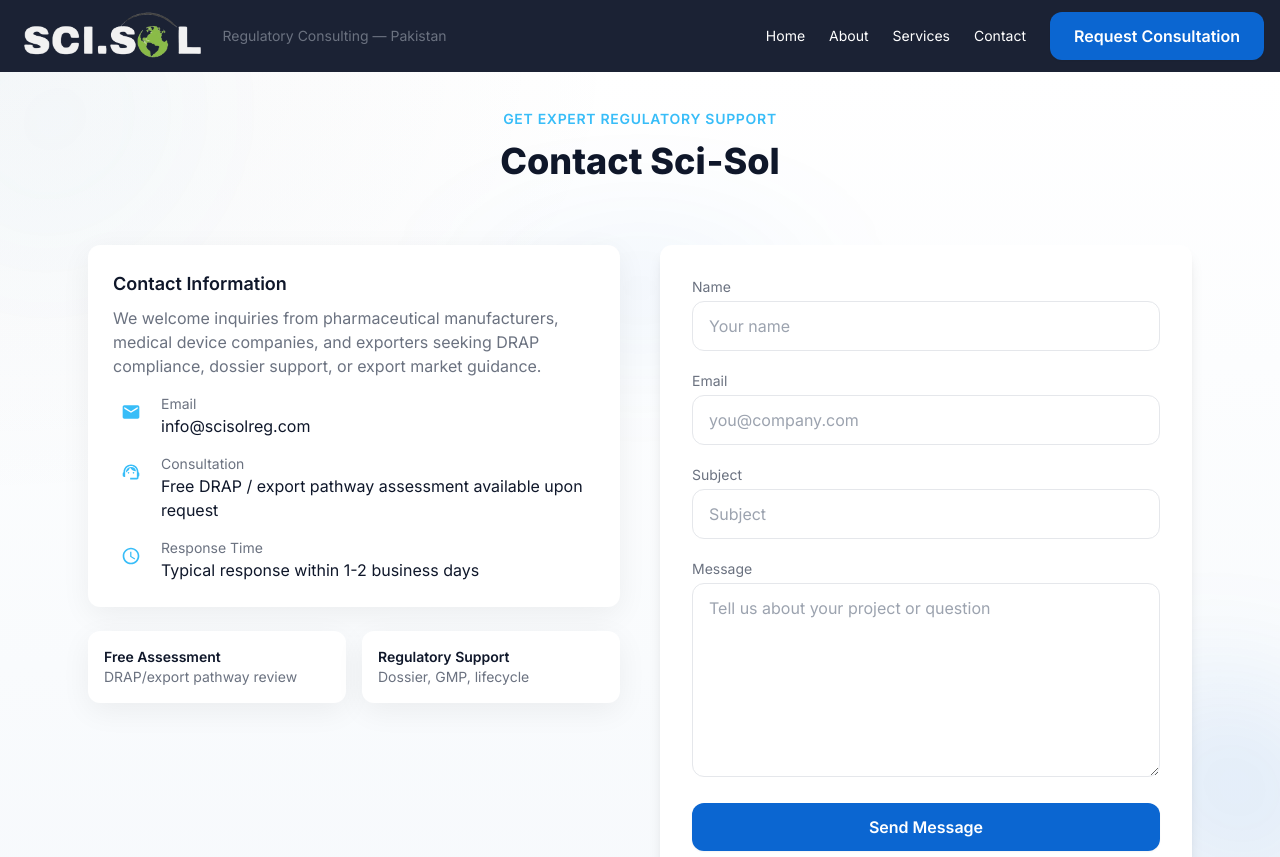
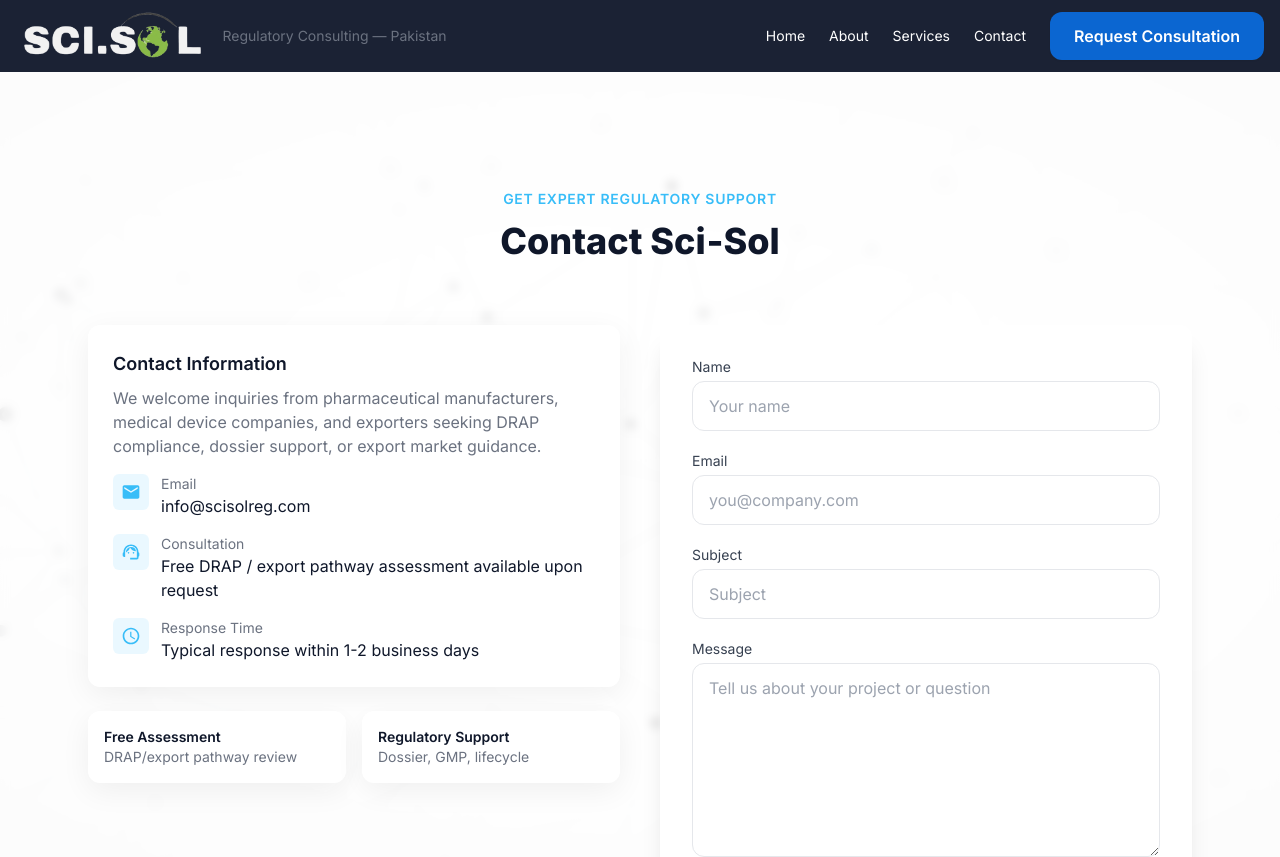
Before and after one commit to faizan-s17/scisol-website, a React (Vite) app: page /contact in a window 1280 px wide. Shown: the top 857 px of the page. Built offline with nearby package versions, Linux system fonts and the light colour scheme.

Commit message:
Add contactusbg.svg background to Contact page with parallax effect

```diff
--- a/src/components/sections/Contact.jsx
+++ b/src/components/sections/Contact.jsx
@@ -1,7 +1,6 @@
 import React, { useState } from 'react'
 import Container from '../ui/Container'
 import SectionTitle from '../ui/SectionTitle'
-import SectionBackground from '../ui/SectionBackground'
 import Button from '../ui/Button'
 import { MdEmail, MdSupportAgent, MdOutlineAccessTime } from 'react-icons/md'
 
@@ -50,7 +49,20 @@ Message: ${formData.message}`
   }
 
   return (
-    <SectionBackground id="main-content" variant="odd" className="pt-10 pb-20">
+    <section
+      id="main-content"
+      className="relative min-h-screen flex items-center py-20"
+      style={{
+        backgroundImage: "url('/contactusbg.svg')",
+        backgroundSize: 'cover',
+        backgroundPosition: 'center',
+        backgroundAttachment: 'fixed'
+      }}
+    >
+      {/* Overlay for better readability */}
+      <div className="absolute inset-0 bg-white/90 backdrop-blur-sm"></div>
+
+      <div className="relative z-10 pt-10 pb-20 w-full">
         <Container>
           <div className="text-center mb-16">
             <div className="text-sm font-semibold text-brand-cyan uppercase tracking-wider">GET EXPERT REGULATORY SUPPORT</div>
@@ -60,49 +72,49 @@ Message: ${formData.message}`
           <div className="grid grid-cols-1 lg:grid-cols-2 gap-10 max-w-6xl mx-auto">
             {/* Left: Contact Info */}
             <div>
-            <div className="card p-6 border border-white/10">
+              <div className="card p-6 border border-white/10 shadow-lg">
                 <h3 className="text-lg font-semibold text-navy mb-2">Contact Information</h3>
                 <p className="text-muted-slate mb-4">We welcome inquiries from pharmaceutical manufacturers, medical device companies, and exporters seeking DRAP compliance, dossier support, or export market guidance.</p>
 
                 <div className="space-y-4">
                   <div className="flex items-start gap-3">
-                  <div className="p-2 rounded-md bg-white/5 text-brand-cyan">
+                    <div className="p-2 rounded-md bg-brand-cyan/10 text-brand-cyan">
                       <MdEmail size={20} />
                     </div>
                     <div>
                       <p className="text-sm text-muted-slate font-medium">Email</p>
-                    <a href="mailto:info@scisolreg.com" className="text-navy hover:text-brand-cyan">info@scisolreg.com</a>
+                      <a href="mailto:info@scisolreg.com" className="text-navy hover:text-brand-cyan font-medium">info@scisolreg.com</a>
                     </div>
                   </div>
 
                   <div className="flex items-start gap-3">
-                  <div className="p-2 rounded-md bg-white/5 text-brand-cyan">
+                    <div className="p-2 rounded-md bg-brand-cyan/10 text-brand-cyan">
                       <MdSupportAgent size={20} />
                     </div>
                     <div>
                       <p className="text-sm text-muted-slate font-medium">Consultation</p>
-                    <p className="text-navy">Free DRAP / export pathway assessment available upon request</p>
+                      <p className="text-navy font-medium">Free DRAP / export pathway assessment available upon request</p>
                     </div>
                   </div>
 
                   <div className="flex items-start gap-3">
-                  <div className="p-2 rounded-md bg-white/5 text-brand-cyan">
+                    <div className="p-2 rounded-md bg-brand-cyan/10 text-brand-cyan">
                       <MdOutlineAccessTime size={20} />
                     </div>
                     <div>
                       <p className="text-sm text-muted-slate font-medium">Response Time</p>
-                    <p className="text-navy">Typical response within 1-2 business days</p>
+                      <p className="text-navy font-medium">Typical response within 1-2 business days</p>
                     </div>
                   </div>
                 </div>
               </div>
 
               <div className="mt-6 grid sm:grid-cols-2 gap-4">
-              <div className="card p-4">
+                <div className="card p-4 shadow-md">
                   <h4 className="text-sm font-semibold text-navy">Free Assessment</h4>
                   <p className="text-sm text-muted-slate">DRAP/export pathway review</p>
                 </div>
-              <div className="card p-4">
+                <div className="card p-4 shadow-md">
                   <h4 className="text-sm font-semibold text-navy">Regulatory Support</h4>
                   <p className="text-sm text-muted-slate">Dossier, GMP, lifecycle</p>
                 </div>
@@ -111,25 +123,25 @@ Message: ${formData.message}`
 
             {/* Right: Contact Form */}
             <div>
-            <div className="bg-white rounded-xl p-8 shadow-lg">
+              <div className="bg-white rounded-xl p-8 shadow-xl">
                 <form onSubmit={handleSubmit} className="space-y-5">
                   <div>
-                  <label htmlFor="name" className="block text-sm font-medium text-muted-slate mb-1">Name</label>
+                    <label htmlFor="name" className="block text-sm font-medium text-gray-700 mb-1">Name</label>
                     <input id="name" name="name" type="text" required value={formData.name} onChange={handleChange} className="w-full px-4 py-3 border border-gray-200 rounded-lg focus:outline-none focus:ring-2 focus:ring-brand-cyan focus:border-brand-cyan" placeholder="Your name" />
                   </div>
 
                   <div>
-                  <label htmlFor="email" className="block text-sm font-medium text-muted-slate mb-1">Email</label>
+                    <label htmlFor="email" className="block text-sm font-medium text-gray-700 mb-1">Email</label>
                     <input id="email" name="email" type="email" required value={formData.email} onChange={handleChange} className="w-full px-4 py-3 border border-gray-200 rounded-lg focus:outline-none focus:ring-2 focus:ring-brand-cyan focus:border-brand-cyan" placeholder="you@company.com" />
                   </div>
 
                   <div>
-                  <label htmlFor="subject" className="block text-sm font-medium text-muted-slate mb-1">Subject</label>
+                    <label htmlFor="subject" className="block text-sm font-medium text-gray-700 mb-1">Subject</label>
                     <input id="subject" name="subject" type="text" required value={formData.subject} onChange={handleChange} className="w-full px-4 py-3 border border-gray-200 rounded-lg focus:outline-none focus:ring-2 focus:ring-brand-cyan focus:border-brand-cyan" placeholder="Subject" />
                   </div>
 
                   <div>
-                  <label htmlFor="message" className="block text-sm font-medium text-muted-slate mb-1">Message</label>
+                    <label htmlFor="message" className="block text-sm font-medium text-gray-700 mb-1">Message</label>
                     <textarea id="message" name="message" rows="7" required value={formData.message} onChange={handleChange} className="w-full px-4 py-3 border border-gray-200 rounded-lg focus:outline-none focus:ring-2 focus:ring-brand-cyan focus:border-brand-cyan" placeholder="Tell us about your project or question"></textarea>
                   </div>
 
@@ -141,7 +153,8 @@ Message: ${formData.message}`
             </div>
           </div>
         </Container>
-    </SectionBackground>
+      </div>
+    </section>
   )
 }
 
```
Also changed, not shown: contactusbg.svg (added), public/contactusbg.svg (added). Lines whose indentation alone changed are shown as unchanged.
